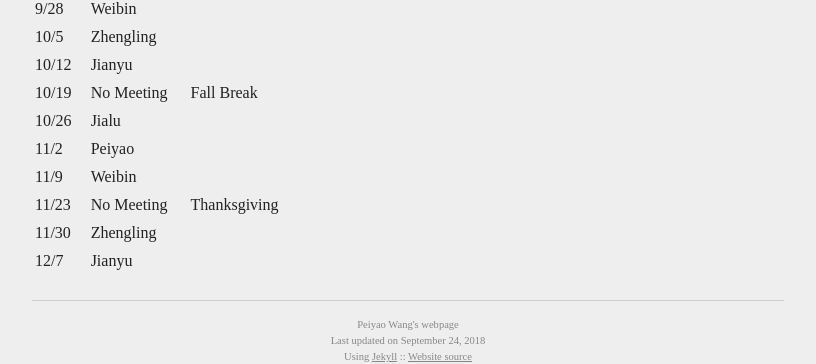
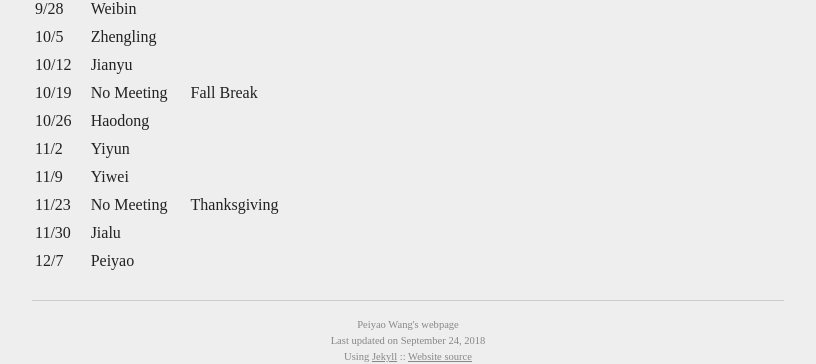
Before and after one commit to peiyaow/peiyaow.github.io, a Jekyll site: the page built from group_meeting/2018Fall.md, in a window 1280 px wide. Shown: the part 383-747 px from the top of the page, without its empty margins (232-1048 px from the left). Built offline with Jekyll 4.4.1, drawn with Linux system fonts in a browser that asks for light colours; some of the changed lines change nothing that is shown.

Commit message:
new schedule

```diff
--- a/group_meeting/2018Fall.md
+++ b/group_meeting/2018Fall.md
@@ -18,11 +18,20 @@ Time: 3:00 - 5:00pm
 | 10/5    | Zhengling  |               |
 | 10/12   | Jianyu     |            |
 | 10/19   | No Meeting | Fall Break |
+| 10/26   | Haodong    |             |
+| 11/2    | Yiyun      |            |
+| 11/9    | Yiwei      |           |
+| 11/23   | No Meeting |  Thanksgiving   |
+| 11/30   | Jialu      |            |
+| 12/7    | Peiyao     |            |
+
+<!--
 | 10/26   | Jialu      |             |
 | 11/2    | Peiyao     |            |
 | 11/9    | Weibin     |           |
 | 11/23   | No Meeting |  Thanksgiving   |
 | 11/30   | Zhengling  |            |
 | 12/7    | Jianyu     |            |
+ -->
 
 [Robust Variable and Interaction Selection for Logistic Regression and General Index Models]: https://www.tandfonline.com/doi/pdf/10.1080/01621459.2017.1401541?needAccess=true
```
Also changed, not shown: 1 other file.
